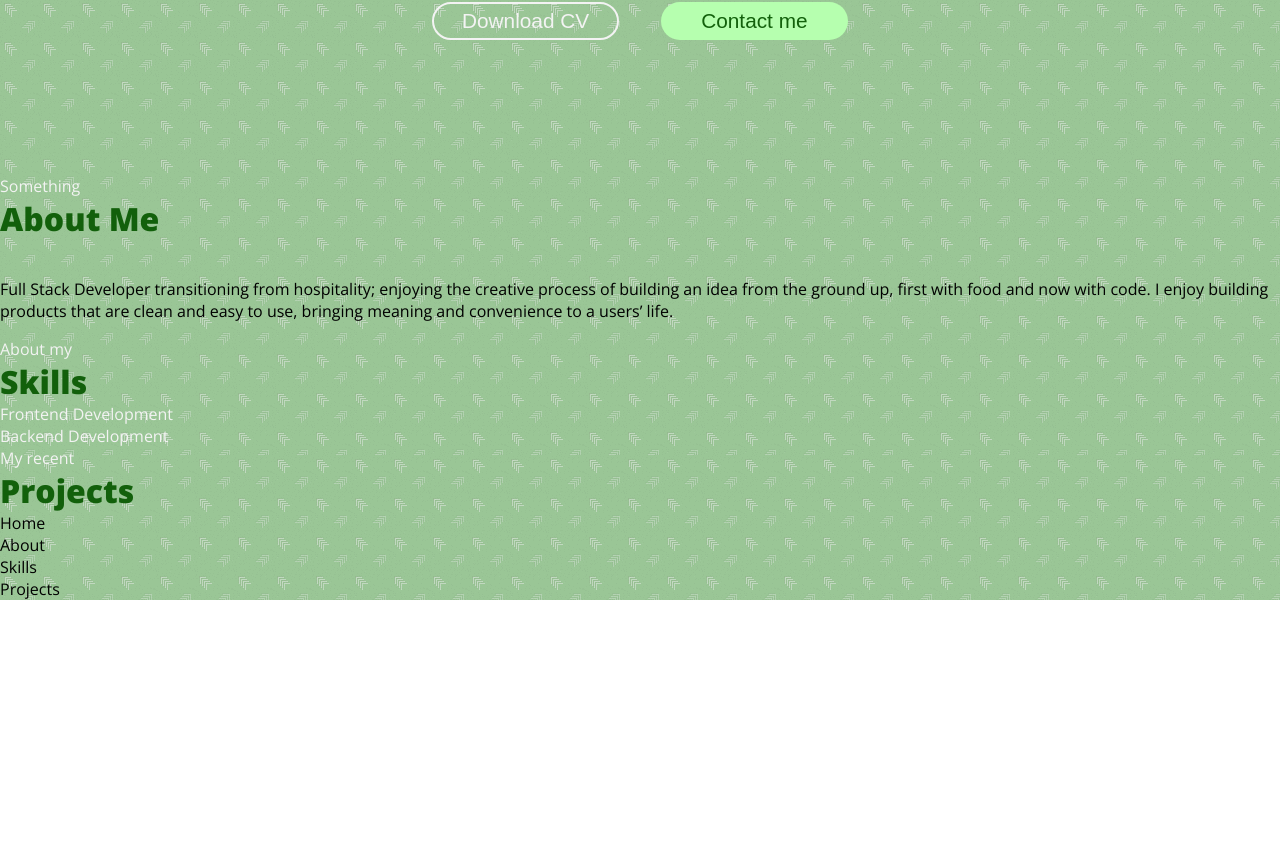
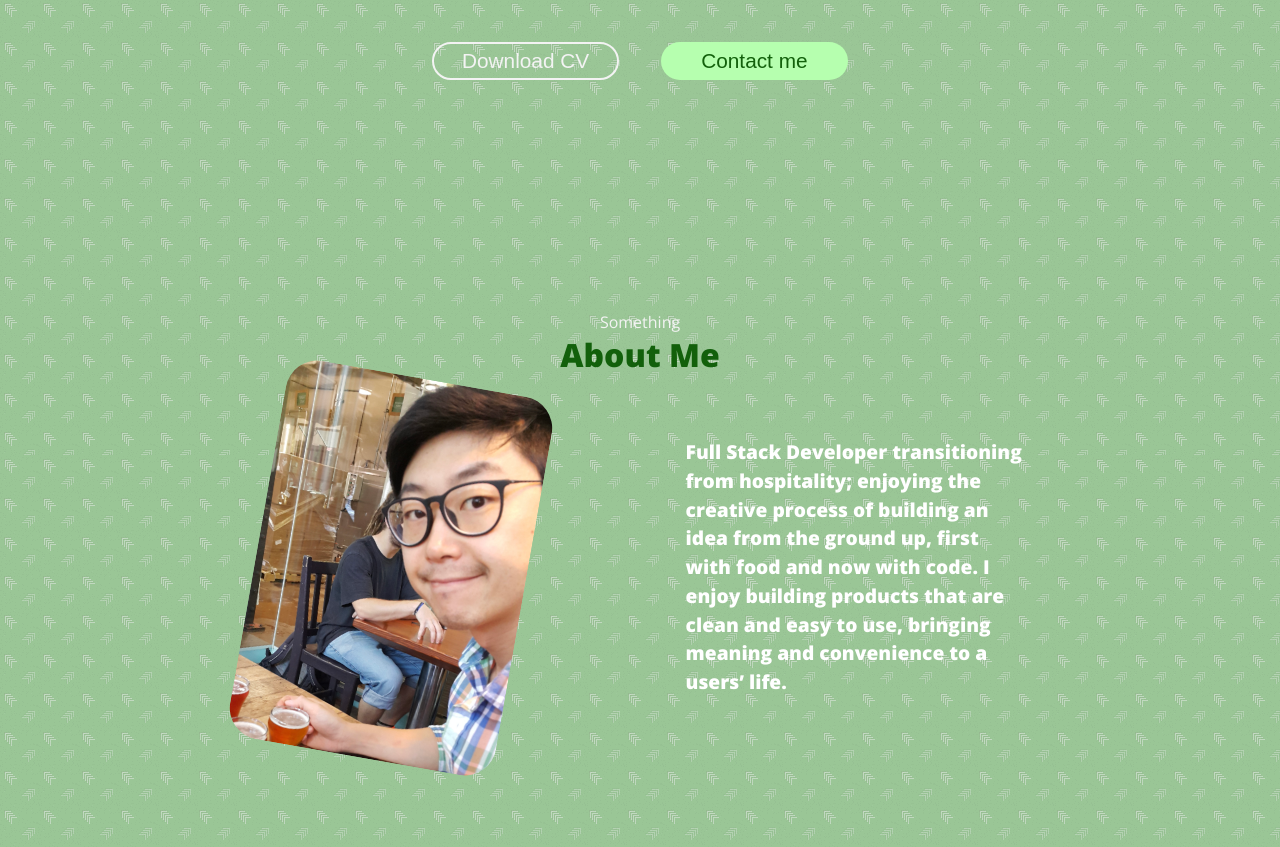
Before and after one commit to cheungjoshua/profile_v2, a React (Create React App) app: page / in a window 1280 px wide. Shown: the part 625-1472 px from the top of the page. Before the commit the page ends 1225 px from the top, so only its background shows below. Built offline with nearby package versions, Linux system fonts and the light colour scheme.

Commit message:
finish about style

```diff
--- a/src/App.scss
+++ b/src/App.scss
@@ -28,7 +28,14 @@
 
     li {
       font-size: 2em;
-      color: #dbd7d7;
+      color: $text-grey;
+      opacity: 60%;
     }
   }
 }
+
+.footer {
+  ul {
+    @include fl-row-ctr;
+  }
+}
--- a/src/components/About/About.scss
+++ b/src/components/About/About.scss
@@ -1 +1,34 @@
 @import "../../styles/body.scss";
+@import "../../styles/mixing.scss";
+@import "../../styles/variables.scss";
+
+.about {
+  @include fl-col-ctr;
+  height: 70vh;
+  margin: 5em auto;
+
+  .about_container {
+    @include fl-row-ctr;
+    gap: 10em;
+    width: 60vw;
+
+    .about_me_myPic {
+      height: 24em;
+      border-radius: 2em;
+      transform: rotate(10deg);
+      transition: transform 1s;
+    }
+
+    .about_me_myPic:hover {
+      transform: rotate(0);
+    }
+
+    .intro {
+      width: 100%;
+      color: $text-light;
+      font-weight: 800;
+      font-size: 1.2em;
+      line-height: 1.5em;
+    }
+  }
+}
--- a/src/components/About/index.jsx
+++ b/src/components/About/index.jsx
@@ -1,14 +1,16 @@
 import React from "react";
+import myPic from "../../image/me_1.jpeg";
 import "./About.scss";
 
 export default function About() {
   return (
-    <section>
+    <section className="about">
       <h4>Something</h4>
       <h1>About Me</h1>
-      <div>
-        <img src="" alt="" />
-        <p>
+      <div className="about_container">
+        <img src={myPic} alt="" className="about_me_myPic" />
+
+        <p className="intro">
           Full Stack Developer transitioning from hospitality; enjoying the
           creative process of building an idea from the ground up, first with
           food and now with code. I enjoy building products that are clean and
--- a/src/components/Footer.jsx
+++ b/src/components/Footer.jsx
@@ -2,7 +2,7 @@
 
 export default function Footer() {
   return (
-    <section>
+    <section className="footer">
       <h4></h4>
       <ul>
         <li>Home</li>
--- a/src/components/Home/Home.scss
+++ b/src/components/Home/Home.scss
@@ -7,7 +7,7 @@
   height: 100vh;
 
   .myPic {
-    height: 25em;
+    height: 30em;
     clip-path: circle();
   }
 
--- a/src/components/Projects/Projects.scss
+++ b/src/components/Projects/Projects.scss
@@ -1 +1,7 @@
 @import "../../styles/body.scss";
+@import "../../styles/mixing.scss";
+@import "../../styles/variables.scss";
+
+.projects_main {
+  @include fl-col-ctr;
+}
--- a/src/components/Projects/index.jsx
+++ b/src/components/Projects/index.jsx
@@ -3,7 +3,7 @@
 
 export default function Projects() {
   return (
-    <section>
+    <section className="projects_main">
       <h4>My recent</h4>
       <h1>Projects</h1>
       <div className="container"></div>
--- a/src/components/Skills/Skills.scss
+++ b/src/components/Skills/Skills.scss
@@ -1 +1,7 @@
 @import "../../styles/body.scss";
+@import "../../styles/mixing.scss";
+@import "../../styles/variables.scss";
+
+.skills_main {
+  @include fl-col-ctr;
+}
--- a/src/components/Skills/index.jsx
+++ b/src/components/Skills/index.jsx
@@ -6,7 +6,7 @@
 
 export default function Skills() {
   return (
-    <section>
+    <section className="skills_main">
       <h4>About my</h4>
       <h1>Skills</h1>
       <div className="container">
```
